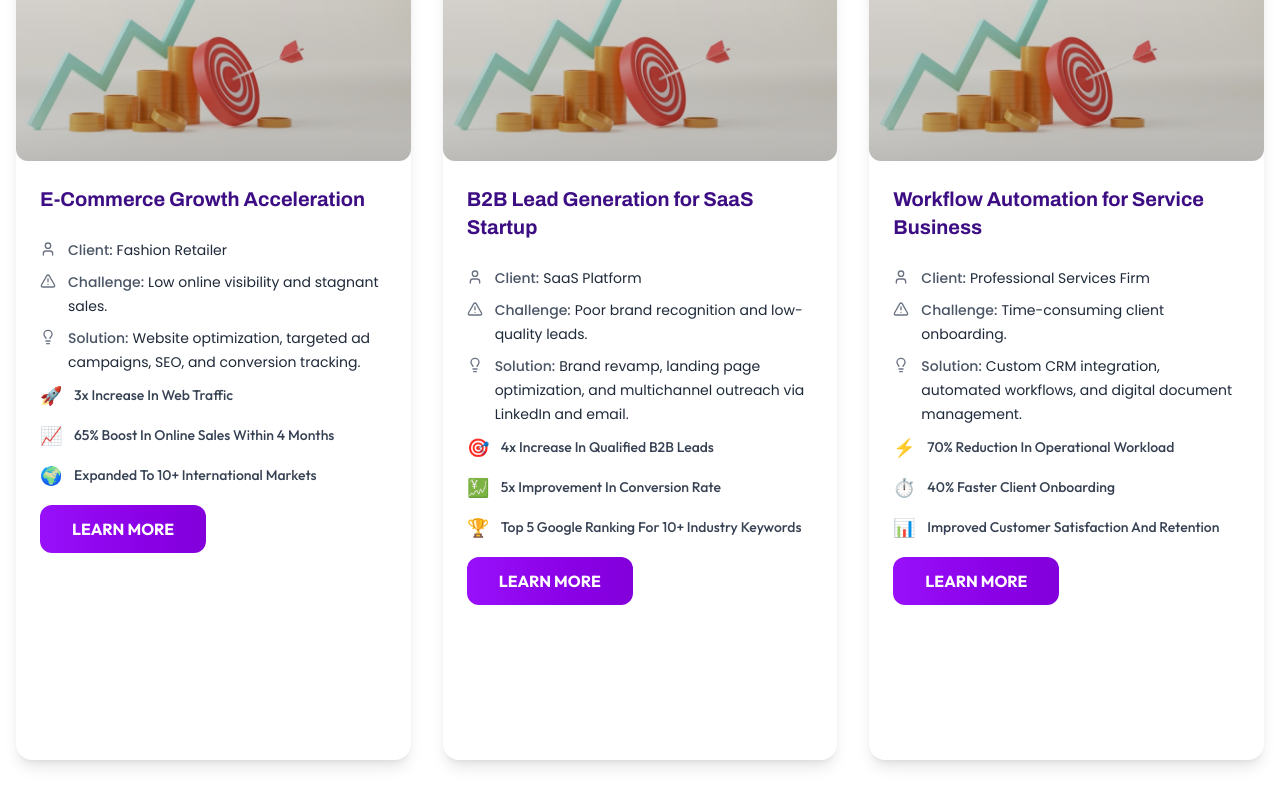
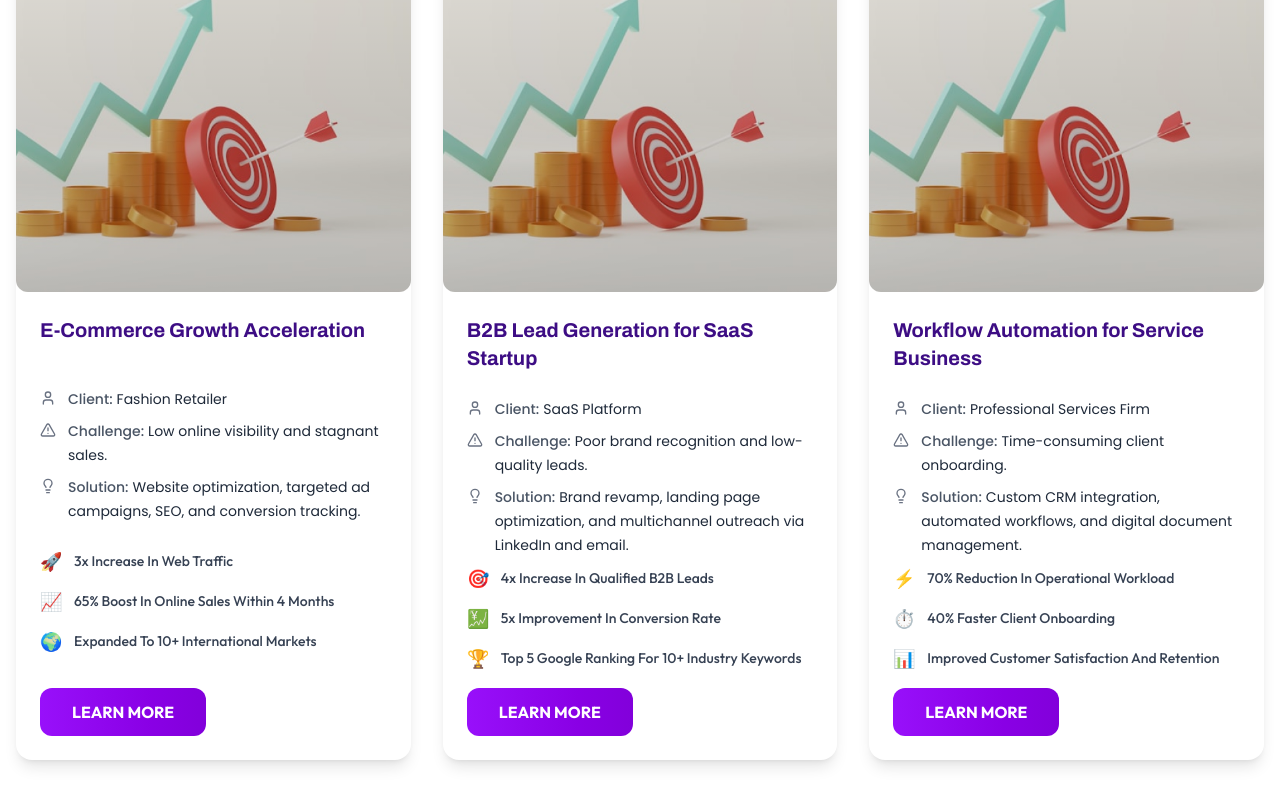
Before and after one commit to Suryansh9331/Official_OzMP_web, a React (Vite) app: page / in a window 1280 px wide. Shown: the part 3634-4434 px from the top of the page. Built offline with nearby package versions, Linux system fonts and the light colour scheme.

Commit message:
case study section modified v10 final done

```diff
--- a/src/Pages/Home/CaseStudy.jsx
+++ b/src/Pages/Home/CaseStudy.jsx
@@ -387,7 +387,8 @@ const CaseStudiesSection = () => {
               </div>
 
               {/* Card Content */}
-              <div className="p-6 flex flex-col h-full">
+            <div className="p-6 flex flex-col justify-between flex-grow">
+
                 <h3 className="text-xl font-bold mb-6" style={{ fontFamily: 'Archivo, sans-serif', color: '#3D0D84' }}>
                   {study.title}
                 </h3>
```
